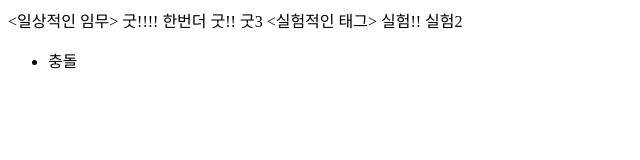
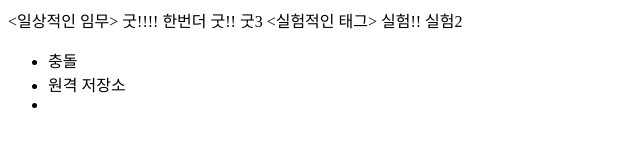
Before and after one commit to ryanius/opentutorials_git_ryanius, a plain HTML site: page index.html in a window 1280 px wide. Shown: the whole page, without its empty margins (0-640 px from the left). Drawn offline with Linux system fonts and the light colour scheme.

Commit message:
원격 저장소

```diff
--- a/index.html
+++ b/index.html
@@ -14,6 +14,7 @@
 			실험2
 		<ul>
 			<li>충돌</li>
+			<li>원격 저장소<li>
 		</ul>
 	</body>
 </html>
```
